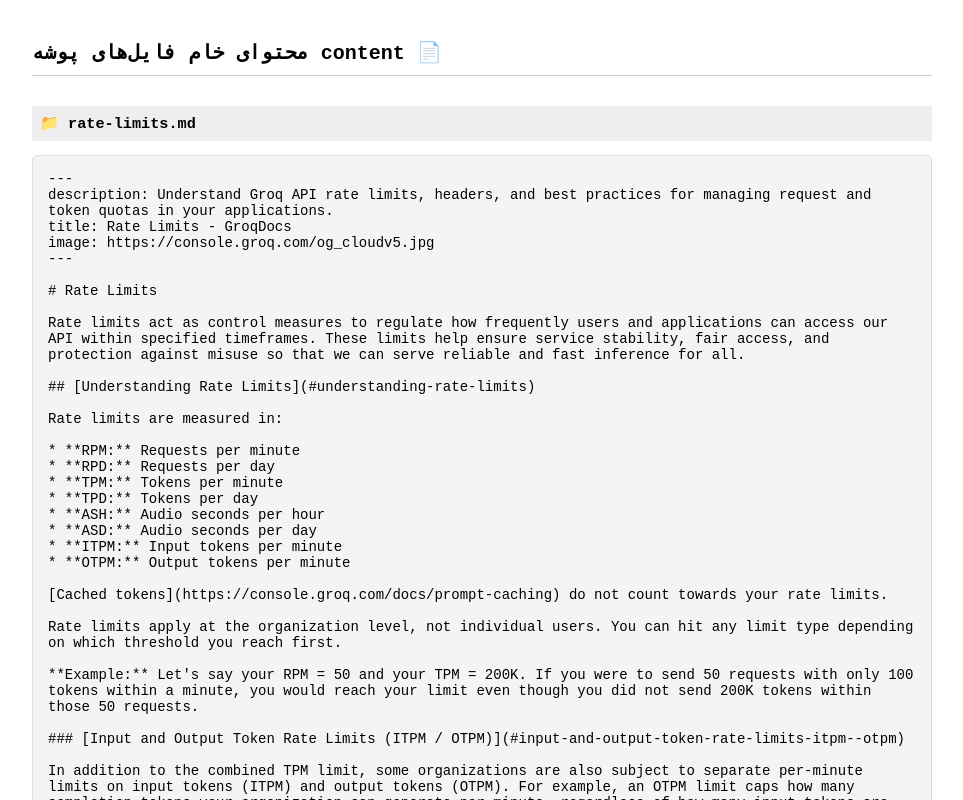
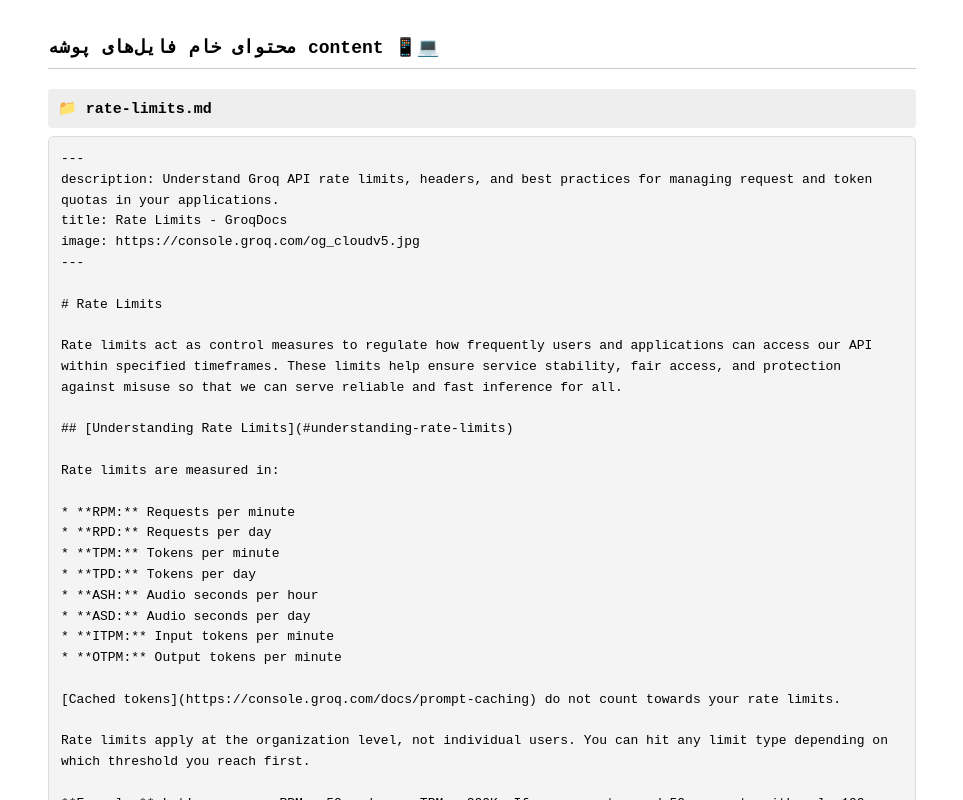
Before and after one commit to hhdoust2/auto-docs, a Next.js app: page / in a window 1280 px wide. Shown: the top 800 px of the page, without its empty margins (158-1121 px from the left). Built offline with nearby package versions, Linux system fonts and the light colour scheme.

Commit message:
Update page.js

```diff
--- a/app/page.js
+++ b/app/page.js
@@ -25,27 +25,49 @@
   const docs = await getRawMarkdown();
 
   return (
-    <main style={{ maxWidth: '900px', margin: '40px auto', padding: '0 20px', fontFamily: 'monospace' }}>
-      <h1 style={{ fontSize: '20px', borderBottom: '1px solid #ccc', paddingBottom: '10px' }}>
-        محتوای خام فایل‌های پوشه content 📄
+    <main style={{
+      width: '100%',
+      maxWidth: '900px',
+      margin: '0 auto',
+      padding: '16px',
+      boxSizing: 'border-box',
+      fontFamily: 'monospace'
+    }}>
+      <h1 style={{
+        fontSize: '18px',
+        borderBottom: '1px solid #ccc',
+        paddingBottom: '10px',
+        wordBreak: 'break-word'
+      }}>
+        محتوای خام فایل‌های پوشه content 📱💻
       </h1>
 
       {docs.length === 0 ? (
         <p style={{ marginTop: '20px' }}>هنوز فایلی در پوشه content یافت نشده است.</p>
       ) : (
         docs.map((doc, index) => (
-          <div key={index} style={{ marginTop: '30px' }}>
-            <h3 style={{ background: '#eee', padding: '8px', margin: '0 0 10px 0' }}>
+          <div key={index} style={{ marginTop: '20px', width: '100%' }}>
+            <h3 style={{
+              background: '#eee',
+              padding: '10px',
+              margin: '0 0 8px 0',
+              fontSize: '15px',
+              borderRadius: '4px',
+              wordBreak: 'break-word'
+            }}>
               📁 {doc.fileName}
             </h3>
             <pre style={{
               background: '#f4f4f4',
-              padding: '15px',
-              borderRadius: '5px',
+              padding: '12px',
+              borderRadius: '6px',
               whiteSpace: 'pre-wrap',
-              wordWrap: 'break-word',
-              fontSize: '14px',
-              border: '1px solid #ddd'
+              wordBreak: 'break-word',
+              overflowX: 'auto',
+              fontSize: '13px',
+              lineHeight: '1.6',
+              border: '1px solid #ddd',
+              margin: 0
             }}>
               {doc.content}
             </pre>
```
